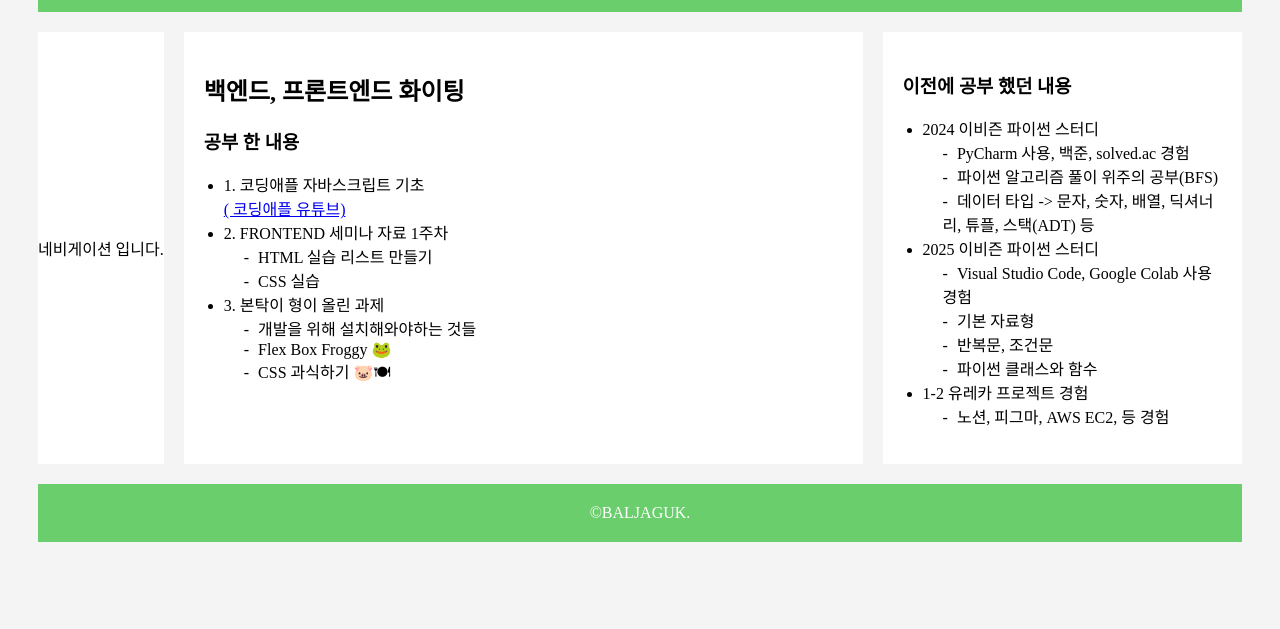
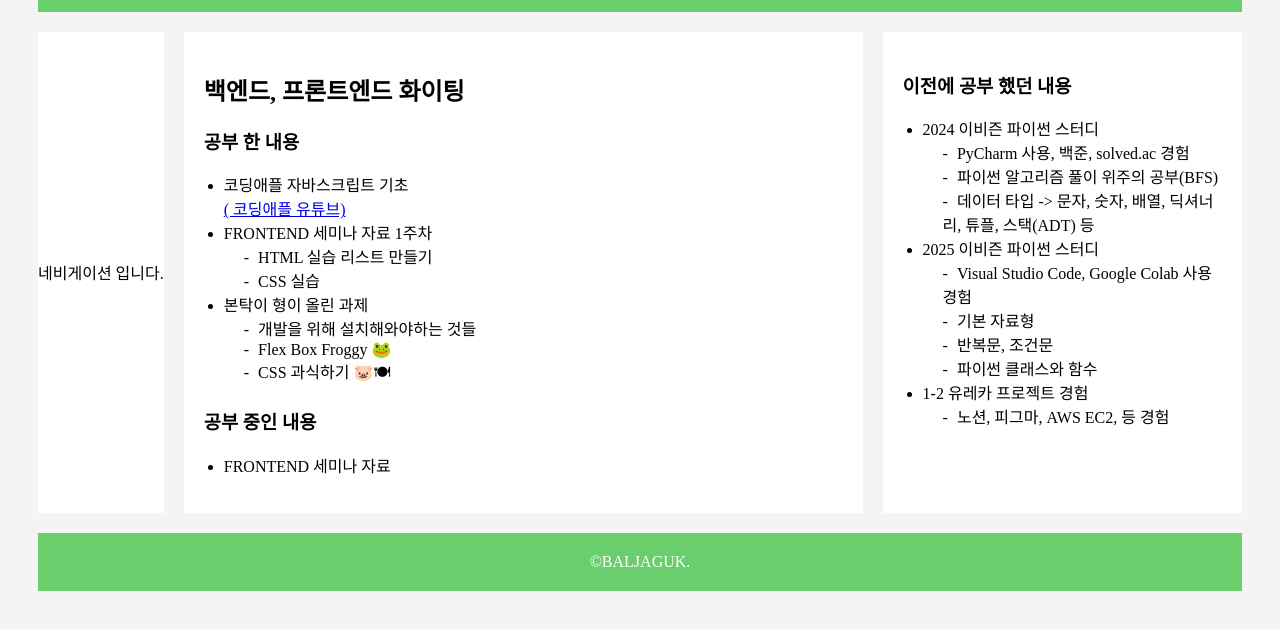
Before and after one commit to win-water/BALJAGUK-FRONTEND, a plain HTML site: page index.html in a window 1280 px wide. Shown: the part 135-764 px from the top of the page. Drawn offline with Linux system fonts and the light colour scheme.

Commit message:
0724_수정

```diff
--- a/index.html
+++ b/index.html
@@ -21,22 +21,26 @@
         <h2> 백엔드, 프론트엔드 화이팅</h2>
         <h3> 공부 한 내용 </h3>
           <ul>
-            <li> 1. 코딩애플 자바스크립트 기초 <br />
+            <li> 코딩애플 자바스크립트 기초 <br />
               <a href = "https://www.youtube.com/watch?v=8rv8GTgYYrU&list=PLfLgtT94nNq0svPBSslzReYKbZRuv_-NK">( 코딩애플 유튜브) </a>
             </li>
-            <li>2. FRONTEND 세미나 자료 1주차
+            <li> FRONTEND 세미나 자료 1주차
               <ul>
                 <li>HTML 실습 리스트 만들기</li>
                 <li>CSS 실습</li>
               </ul>
             </li>
-            <li>3. 본탁이 형이 올린 과제
+            <li> 본탁이 형이 올린 과제
               <ul>
                 <li>개발을 위해 설치해와야하는 것들</li>
                 <li>Flex Box Froggy 🐸</li>
                 <li>CSS 과식하기 🐷🍽</li>
               </ul>
             </li>
+          </ul>
+        <h3> 공부 중인 내용 </h3>
+          <ul>
+            <li> FRONTEND 세미나 자료 </li>
           </ul>
       </article>
     </section>
```
